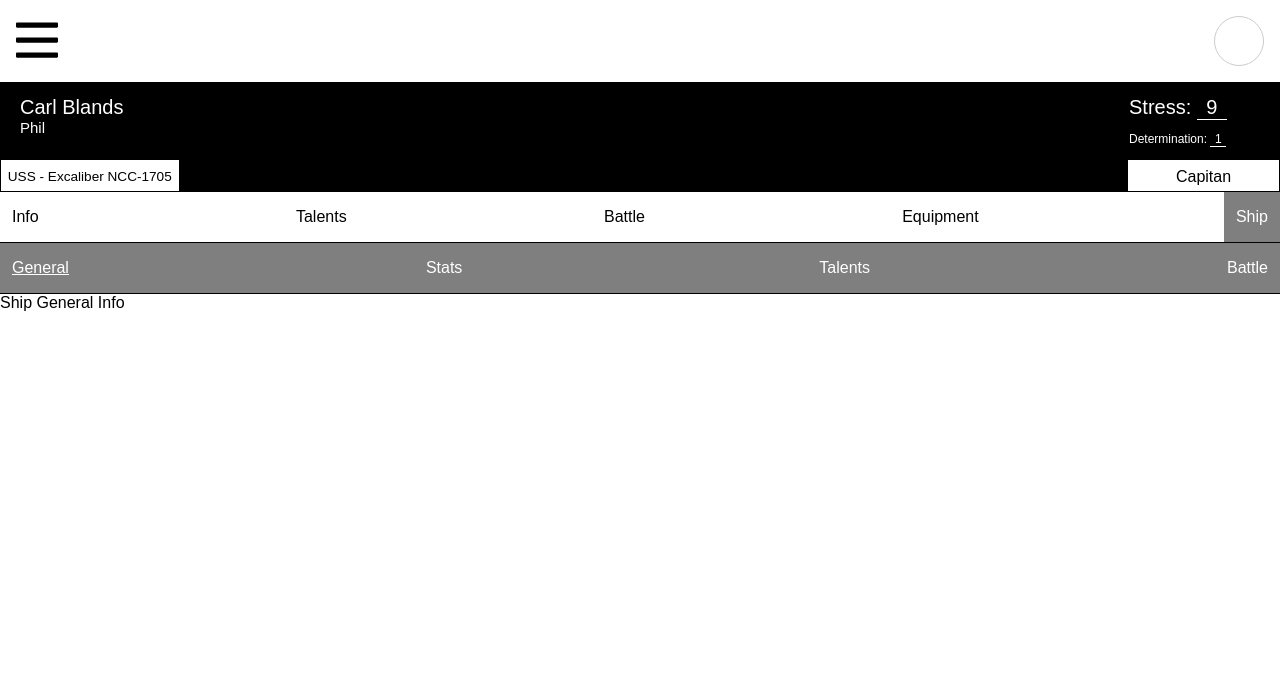
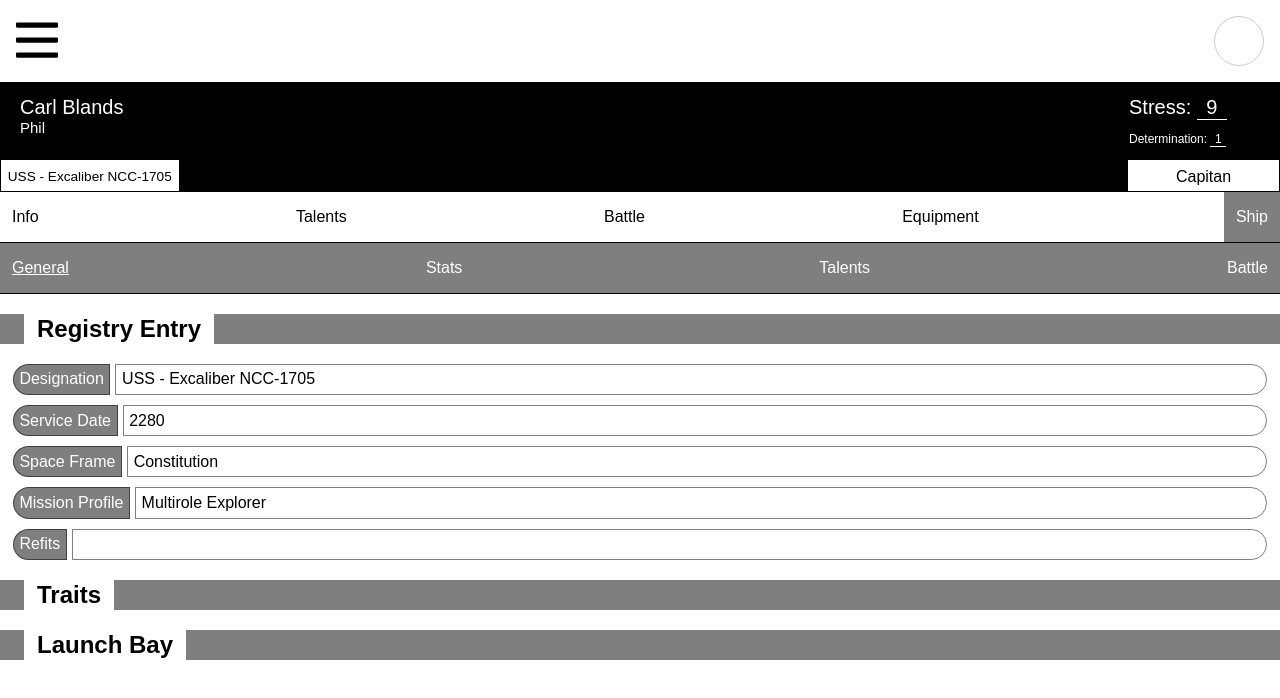
Before and after one commit to pannonbeard/sta-tracker, a React app: page / in a window 1280 px wide. Shown: the top 698 px of the page. Built offline with nearby package versions, Linux system fonts and the light colour scheme.

Commit message:
set up ship general

```diff
--- a/src/Containers/Play/Ship/ShipGeneral/ShipGeneral.js
+++ b/src/Containers/Play/Ship/ShipGeneral/ShipGeneral.js
@@ -1,7 +1,37 @@
 import React from 'react'
 
+import ItemField from '../../../../Components/UI/ItemField/ItemField'
+import styles from './ShipGeneral.scss'
+
 const shipGeneral = (props) => (
-  <div> Ship General Info </div>
+  <div>
+    <section>
+      <h1><span>Registry Entry</span></h1>
+      <div className={styles.ShipGeneralRegistryEntry}>
+        <ItemField label='Designation' value={props.general.registry_entry.designation}/>
+        <ItemField label='Service Date' value={props.general.registry_entry.service_date}/>
+        <ItemField label='Space Frame' value={props.general.registry_entry.space_frame}/>
+        <ItemField label='Mission Profile' value={props.general.registry_entry.mission_profile}/>
+        <ItemField label='Refits' value={props.general.registry_entry.refits}/>
+      </div>
+    </section>
+    <section>
+      <h1><span>Traits</span></h1>
+      <ul>
+        {props.general.traits.map( (trait, index) => (
+          <li key={index}>{trait}</li>
+        ))}
+      </ul>
+    </section>
+    <section>
+      <h1><span>Launch Bay</span></h1>
+      <ul>
+      {props.general.launch_bay.map( (trait, index) => (
+          <li key={index}>{trait}</li>
+        ))}
+      </ul>
+    </section>
+  </div>
 )
 
 export default shipGeneral
--- /dev/null
+++ b/src/Containers/Play/Ship/ShipGeneral/ShipGeneral.scss
@@ -0,0 +1,6 @@
+.ShipGeneralRegistryEntry{
+  display: grid;
+  grid-gap: 10px;
+  padding: 0 0.8em;
+  box-sizing: border-box;
+}
```
